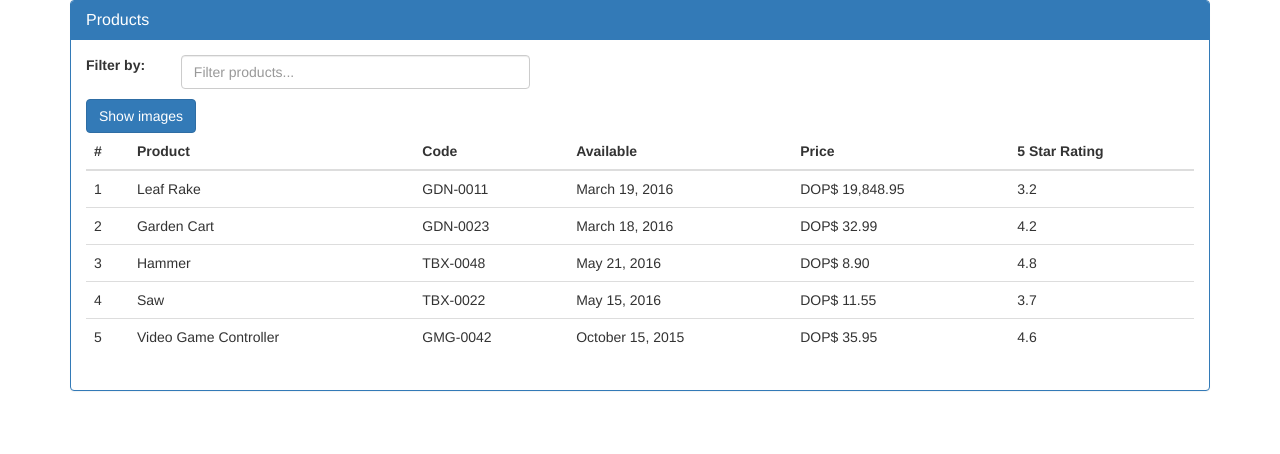
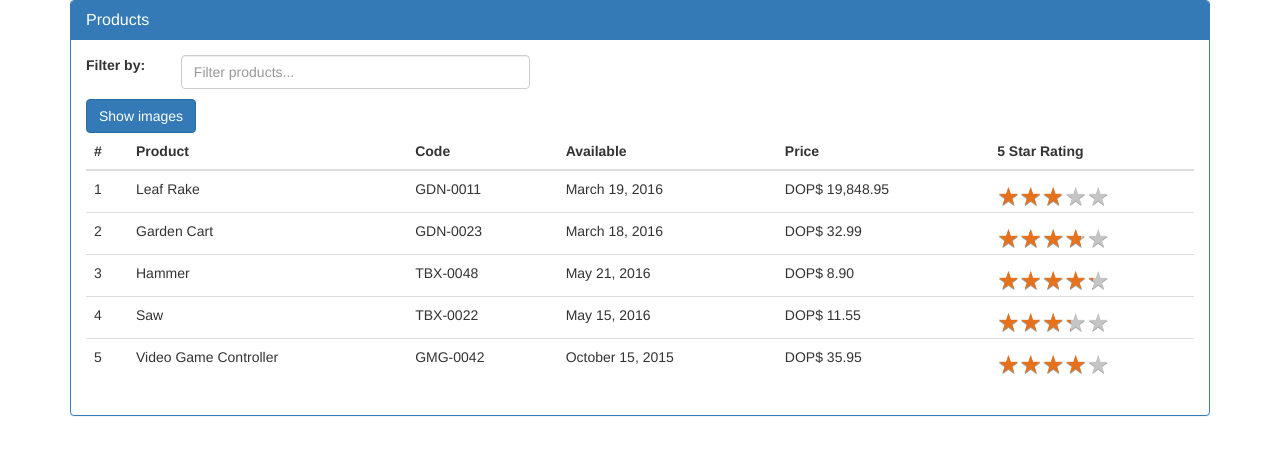
Before and after one commit to joelpenov/angular-management, an Angular app: page / in a window 1280 px wide. Shown: the top 454 px of the page. Built offline with nearby package versions, Linux system fonts and the light colour scheme.

Commit message:
Add rating starts component

```diff
--- a/src/app/app.module.ts
+++ b/src/app/app.module.ts
@@ -4,10 +4,13 @@ import {FormsModule} from '@angular/forms';
 
 import { AppComponent } from './app.component';
 import { ProductListComponent } from './product/product_list/product-list.component';
+import { RatingStartsComponent } from './shared/starts.component';
 
 @NgModule({
   declarations: [
-    AppComponent, ProductListComponent
+    AppComponent,
+    ProductListComponent,
+    RatingStartsComponent
   ],
   imports: [
     BrowserModule,
--- a/src/app/product/product_list/product-list.component.html
+++ b/src/app/product/product_list/product-list.component.html
@@ -55,7 +55,11 @@
                                         <td>{{product.productCode}}</td>
                                         <td>{{product.releaseDate}}</td>
                                         <td>{{product.price | currency:'DOP$ ':true:'1.2-2' | uppercase}}</td>
-                                        <td>{{product.starRating}}</td>
+                                        <td>
+                                            <ms-starts-rating
+                                                [startsRating]='product.starRating'>
+                                            </ms-starts-rating>
+                                        </td>
                                     </tr>
                                 </tbody>
                         </table>
--- /dev/null
+++ b/src/app/shared/starts.component.css
@@ -0,0 +1,63 @@
+@import url(https://fonts.googleapis.com/css?family=Open+Sans:400,600,700);
+
+.star-ratings-css {
+  unicode-bidi: bidi-override;
+  color: #c5c5c5;
+  font-size: 25px;
+  height: 25px;
+  width: 100px;
+  position: relative;
+  padding: 0;
+  text-shadow: 0px 1px 0 #a2a2a2;
+}
+.star-ratings-css-top {
+  color: #e7711b;
+  padding: 0;
+  position: absolute;
+  z-index: 1;
+  display: block;
+  top: 0;
+  left: 0;
+  overflow: hidden;
+}
+.star-ratings-css-bottom {
+  padding: 0;
+  display: block;
+  z-index: 0;
+}
+.star-ratings-sprite {
+  background: url("https://s3-us-west-2.amazonaws.com/s.cdpn.io/2605/star-rating-sprite.png") repeat-x;
+  font-size: 0;
+  height: 21px;
+  line-height: 0;
+  overflow: hidden;
+  text-indent: -999em;
+  width: 110px;
+  margin: 0 auto;
+}
+.star-ratings-sprite-rating {
+  background: url("https://s3-us-west-2.amazonaws.com/s.cdpn.io/2605/star-rating-sprite.png") repeat-x;
+  background-position: 0 100%;
+  float: left;
+  height: 21px;
+  display: block;
+}
+body {
+  margin: 50px;
+  text-align: center;
+  font-family: 'Open Sans', sans-serif;
+  background: #f2fbff;
+}
+em {
+  font-style: italic;
+}
+h1 {
+  font-size: 24px;
+  margin-bottom: 25px;
+  font-weight: bold;
+  text-transform: uppercase;
+}
+h2 {
+  font-size: 16px;
+  margin-bottom: 15px;
+}
--- /dev/null
+++ b/src/app/shared/starts.component.html
@@ -0,0 +1,10 @@
+<div class="star-ratings-css">
+    <div class="star-ratings-css-top"
+    [style.width.%]="startsWidth"
+    [title]='title'>
+        <span>★</span><span>★</span><span>★</span><span>★</span><span>★</span>
+    </div>
+    <div class="star-ratings-css-bottom">
+        <span>★</span><span>★</span><span>★</span><span>★</span><span>★</span>
+    </div>
+</div>
--- /dev/null
+++ b/src/app/shared/starts.component.ts
@@ -0,0 +1,17 @@
+import { Component, OnChanges, SimpleChanges, Input } from "@angular/core";
+
+@Component({
+    selector:'ms-starts-rating',
+    templateUrl: './starts.component.html',
+    styleUrls:['./starts.component.css']
+})
+export class RatingStartsComponent implements OnChanges {
+
+    @Input() startsRating:number=0;
+    title:string;
+    startsWidth:number=50;
+    ngOnChanges(changes: SimpleChanges): void {
+        this.startsWidth=(this.startsRating * 100)/5;
+        this.title = `Rating: ${this.startsRating}`;
+    }
+}
```
